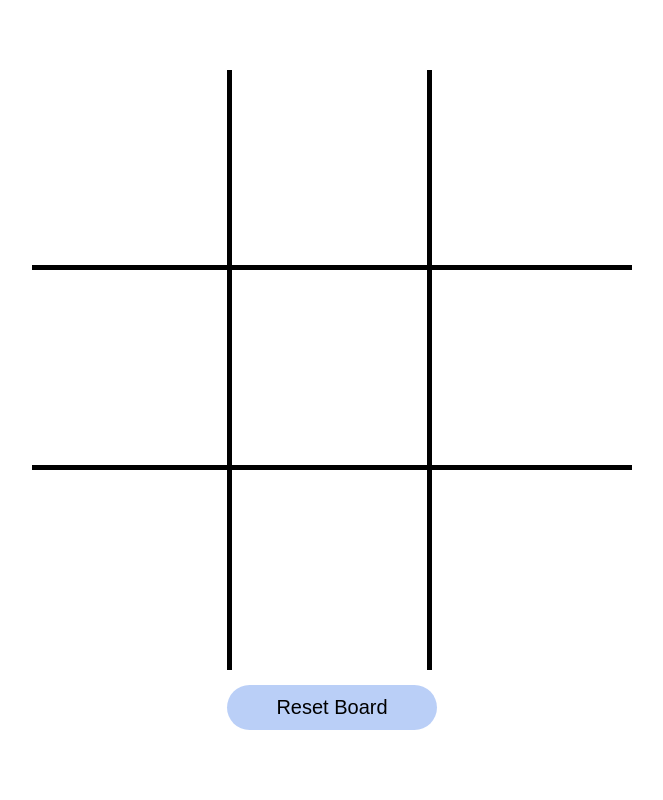
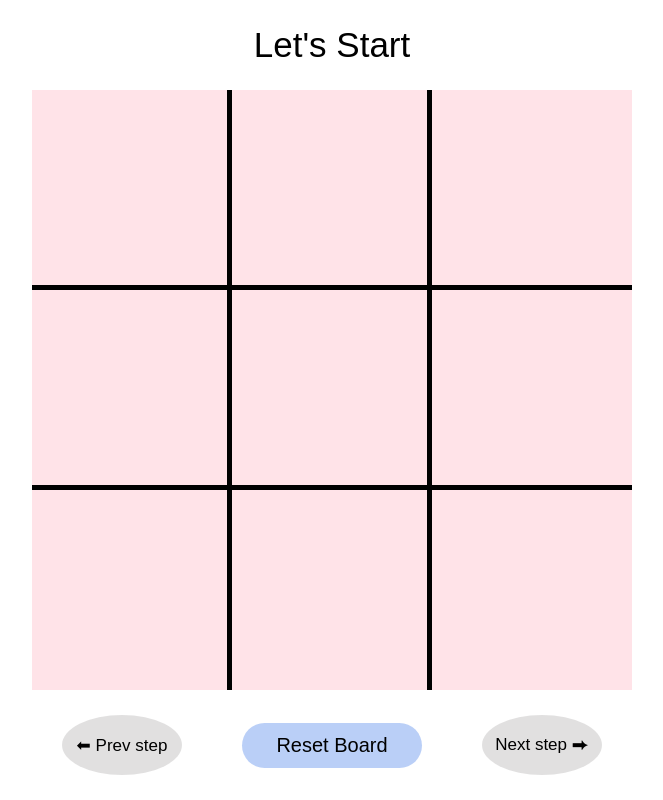
Before and after one commit to Aditya-Devarkonda/TIC-TAC-TOE, a React (Vite) app: page / in a window 1280 px wide. Shown: the whole page, without its empty margins (308-971 px from the left). Built offline with nearby package versions, Linux system fonts and the light colour scheme.

Commit message:
building project - step 4
all features except prev & next step in Main area are completed.

```diff
--- a/src/App.jsx
+++ b/src/App.jsx
@@ -5,6 +5,7 @@ export default function Board() {
 
   const [squareValues, setSquarevalues] = React.useState(Array(9).fill(null));
   const [currentMove, setCurrentMove] = React.useState(true) ;
+  const [winnerName,setWinnerName] = React.useState("Let's Start");
 
   function toggleMove(currentMove){
     setCurrentMove(prevmove=> !prevmove)
@@ -16,9 +17,21 @@ export default function Board() {
     {
       return
     }
+
     const tempArray = squareValues.slice();
     tempArray[squareNumber]= toggleMove(currentMove)
     setSquarevalues(tempArray)
+
+    const winner = calculateWinner(tempArray);
+    if (winner) {
+      setWinnerName(`${winner} is a winner`);
+    } else {
+      if (!tempArray.includes(null)) {
+        setWinnerName("No winner");
+      } else {
+        setWinnerName(`Next move: ${currentMove ? 'O' : 'X'}`);
+      }
+    }
   }
 
   function calculateWinner(squareLines){
@@ -43,12 +56,18 @@ export default function Board() {
 
   function ResetSquareValues(){
     setSquarevalues(Array(9).fill(null))
+    setWinnerName("Let's Start");
   }
 
   console.log(squareValues);
 
-  return (
+  return(
     <div className="game-layout">
+      <div className="left-area">
+
+      </div>
+      <div className="main-area">
+        <div className="winner-announcement">{winnerName}</div>
         <div className="board-table">
           {squareValues.map((value, index) => (
             <Square
@@ -59,7 +78,15 @@ export default function Board() {
             />
           ))}
         </div>
-      <button onClick={ResetSquareValues} className="reset-button">Reset Board</button>
+        <div className="All-buttons">
+          <button className="previous round buttons">⬅ Prev step</button>
+          <button onClick={ResetSquareValues} className="reset buttons">Reset Board</button>
+          <button className="next round buttons">Next step ⮕</button>
+        </div>
+      </div>
+      <div className="right-area">
+
+      </div>
     </div>
   )
 }
--- /dev/null
+++ b/src/components/MainArea.jsx
@@ -0,0 +1,5 @@
+export function MainArea(){
+    return(
+
+    )
+}
--- a/src/index.css
+++ b/src/index.css
@@ -13,15 +13,25 @@ body {
   justify-content: center;
 }
 
-/* #root{
-  width: 49%;
-  height: 90%;
-} */
+#root, .game-layout{
+  width: 100%;
+  height: 100vh;
+}
 
 .game-layout{
+  display: grid;
+  grid-template-columns: 1fr 1.5fr 1fr;
+}
+
+.main-area{
   display: flex;
   flex-direction: column;
   align-items: center;
+  justify-content:space-evenly;
+}
+
+.winner-announcement{
+  font-size: 35px;
 }
 
 .board-table{
@@ -37,7 +47,7 @@ body {
 }
 
 .square{
-  background-color: white;
+  background-color: rgba(255, 192, 203, 0.448);
   border: none;
   border-right: 5px solid black;
   border-bottom: 5px solid black;
@@ -56,13 +66,20 @@ body {
 }
 
 .square:hover {
-  box-shadow: inset 0 0 10px rgba(0, 0, 0, 0.4); /*Add an inset shadow effect on hover*/
+  box-shadow: inset 0 0 10px rgba(0, 0, 0, 0.5); /*Add an inset shadow effect on hover*/
 }
 
-.reset-button{
-  margin-top: 15px;
+.All-buttons{
+  width: 100%;
+  display: flex;
+  align-items: center;
+  justify-content: space-around;
+}
+
+.reset{
+  /* margin-top: 65px; */
   height: 45px;
-  width: 35%;
+  width: 180px;
   font-size: 20px;
   background-color: rgba(100, 148, 237, 0.442);
   border: none;
@@ -70,16 +87,26 @@ body {
   cursor: pointer;
 }
 
-.reset-button:hover {
-  box-shadow: inset 0 -3px 0 rgba(0,0,0,0.15);
-  transition: all .1s ease;
+.buttons:hover {
+  box-shadow: inset 0 -3px 0 rgba(0,0,0,1.15);
+  transition: all .5s ease;
 }
 
-.reset-button:active {
+.buttons:active {
   transform: translateY(1px);
-  box-shadow: inset 0 3px 0 0 rgba(0,0,0,0.15);
+  box-shadow: inset 0 3px 0 0 rgba(0,0,0,1.15);
 }
 
-.reset-button:focus {
+.buttons:focus {
   outline: none;
 }
+
+.round{
+  width: 120px;
+  border-radius: 50%;
+  height: 60px;
+  font-size: 17px;
+  border: none;
+  cursor: pointer;
+  background-color: rgba(48, 47, 47, 0.144);
+}
```
Also changed, not shown: src/components/LeftArea.jsx (added), src/components/RightArea.jsx (added). Lines whose indentation alone changed are shown as unchanged.
